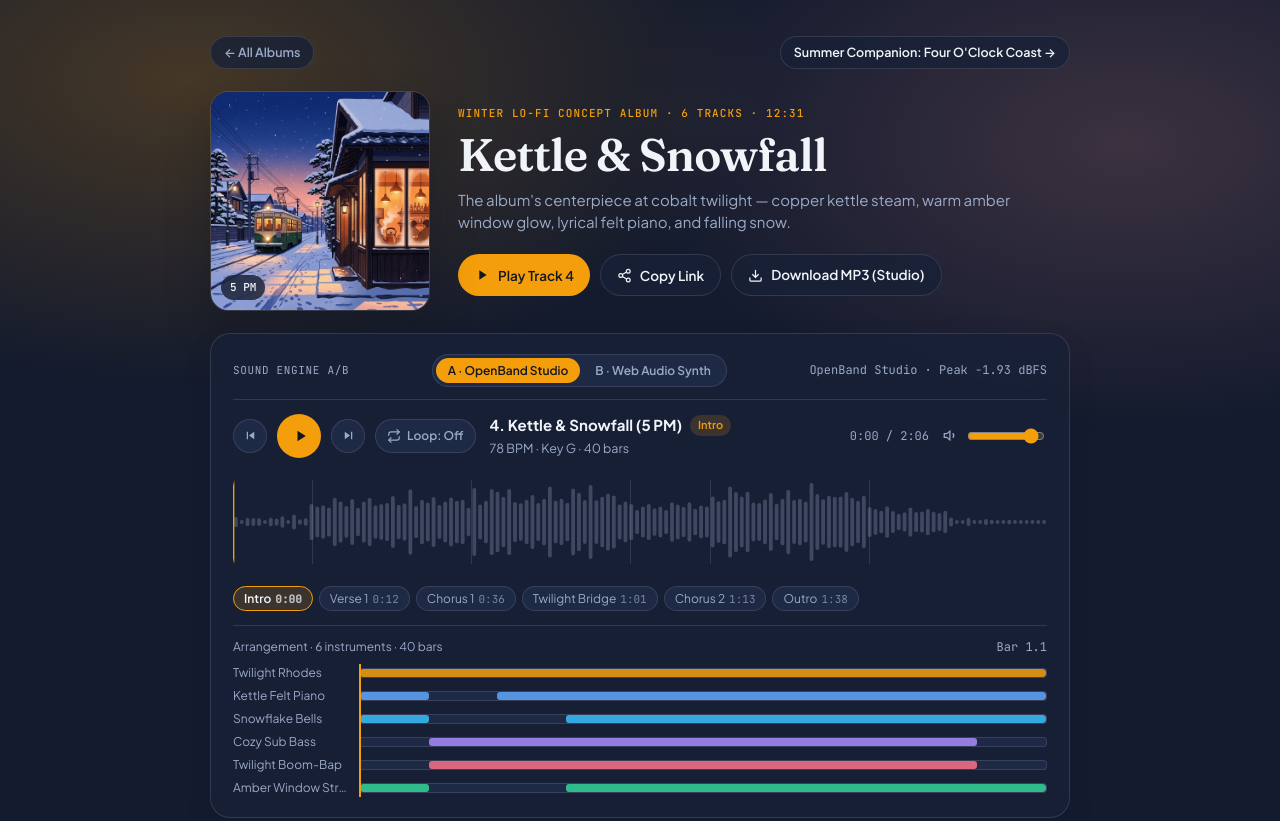
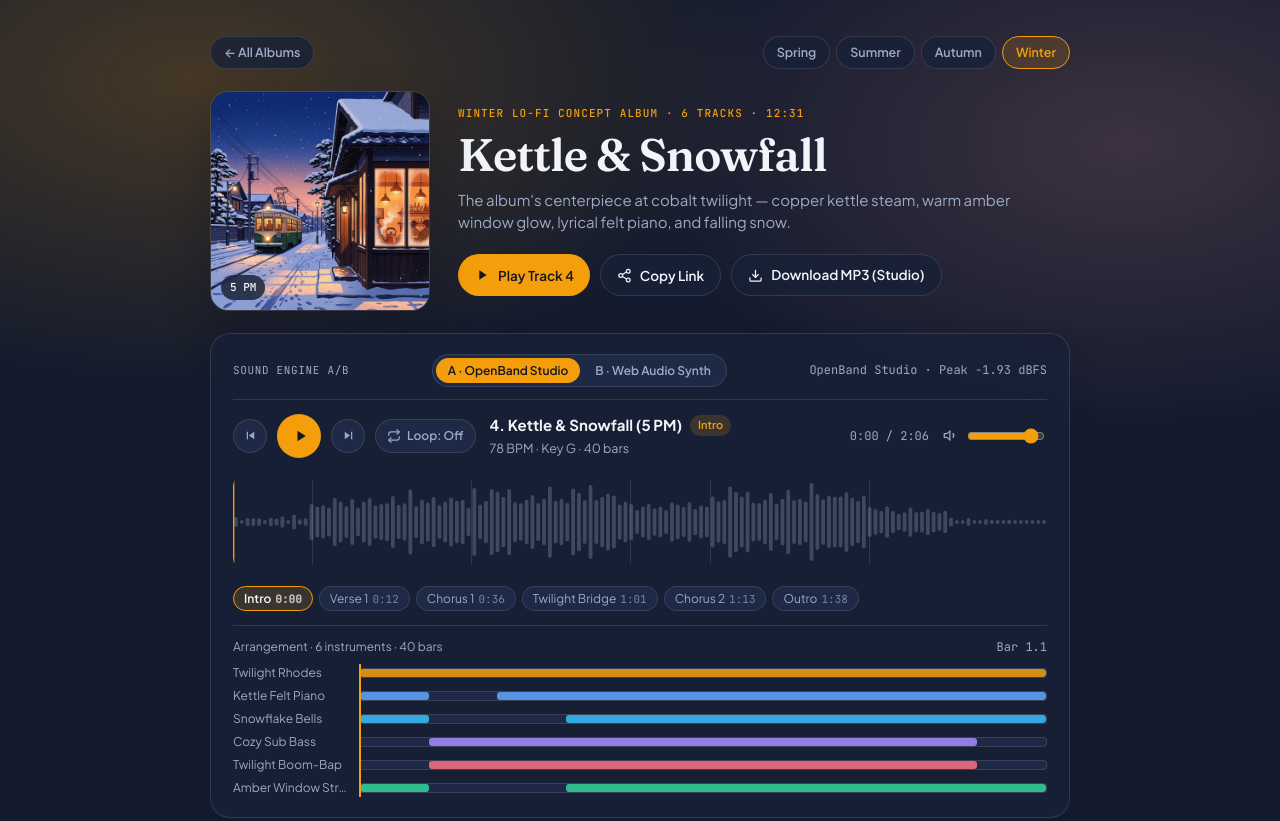
Before and after one commit to davuses/kettle-and-snowfall, a plain HTML site: page index.html in a window 1280 px wide. Shown: the top 821 px of the page. Drawn offline with Linux system fonts and the light colour scheme.

Commit message:
Upgrade top nav to Four Seasons switcher

```diff
--- a/index.html
+++ b/index.html
@@ -17,9 +17,14 @@
 <body>
   <div class="sky-wash" aria-hidden="true"></div>
   <main class="shell">
-    <nav class="top-nav" aria-label="Album series navigation">
+    <nav class="top-nav" aria-label="Four Seasons navigation">
       <a href="../music/" class="nav-pill">← All Albums</a>
-      <a href="../four-oclock-coast/" class="nav-pill nav-companion">Summer Companion: Four O'Clock Coast →</a>
+      <div class="season-tabs">
+        <a href="../sakura-and-raindrops/" class="nav-pill">Spring</a>
+        <a href="../four-oclock-coast/" class="nav-pill">Summer</a>
+        <a href="../maple-and-lanterns/" class="nav-pill">Autumn</a>
+        <a href="../kettle-and-snowfall/" class="nav-pill active">Winter</a>
+      </div>
     </nav>
 
     <!-- Hero header -->
--- a/styles.css
+++ b/styles.css
@@ -208,6 +208,19 @@ body {
 
 .nav-companion {
   color: var(--text);
+}
+
+.season-tabs {
+  display: inline-flex;
+  align-items: center;
+  gap: 6px;
+  flex-wrap: wrap;
+}
+
+.nav-pill.active {
+  border-color: var(--accent);
+  background: var(--accent-soft);
+  color: var(--accent);
 }
 
 /* Hero */
```
